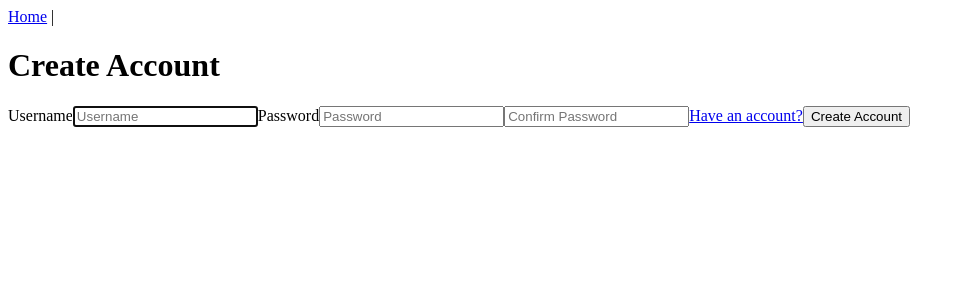
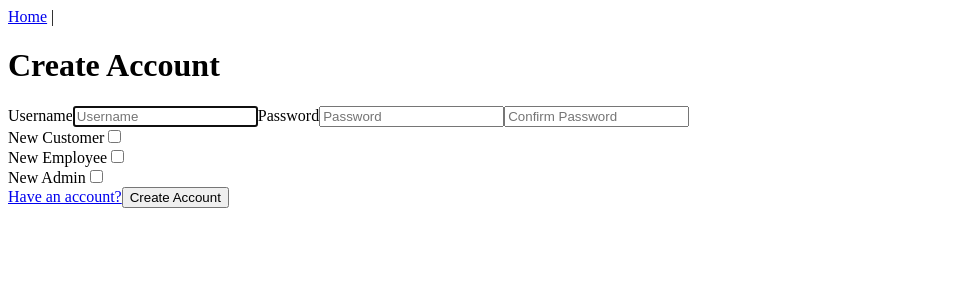
Before and after one commit to Jongameaddict/Car-repair, a Vue app in the folder final_capstone_blank/capstone/vue/: page /register in a window 1280 px wide. Shown: the top 300 px of the page, without its empty margins (0-965 px from the left). Built offline with nearby package versions, Linux system fonts and the light colour scheme.

Commit message:
making new accounts

```diff
--- a/final_capstone_blank/capstone/vue/src/views/Register.vue
+++ b/final_capstone_blank/capstone/vue/src/views/Register.vue
@@ -32,6 +32,22 @@
         v-model="user.confirmPassword"
         required
       />
+      <!-- to add new customer checkbox option -->
+      <div class="form">
+        <label for="newCustomer">New Customer</label>
+        <input type="checkbox" v-model="newCustomer" @change="toggleCheckbox('client')">
+      </div>
+      <div class="form">
+        <label for="newEmployee">New Employee</label>
+        <input type="checkbox" v-model="newEmployee" @change="toggleCheckbox('employee')">
+      </div>
+          <div class="form">
+        <label for="newAdmin">New Admin</label>
+        <input type="checkbox" v-model="newAdmin" @change="toggleCheckbox('admin')">
+      </div>
+      <form action="customerForm" v-if="newCustomer"></form>
+       <form action="employeeForm" v-if="newEmployee"></form>
+        <form action="adminForm" v-if="newCustomer"></form>
       <router-link :to="{ name: 'login' }">Have an account?</router-link>
       <button class="btn btn-lg btn-primary btn-block" type="submit">
         Create Account
```
Also changed, not shown: final_capstone_blank/capstone/vue/src/services/AdminService.js (added, +11 -0 lines), final_capstone_blank/capstone/vue/src/services/AuthService.js (+0 -11 lines), final_capstone_blank/capstone/vue/src/services/CustomerService.js (added, +7 -0 lines), final_capstone_blank/capstone/vue/src/services/EmployeeService.js (added, +7 -0 lines).
